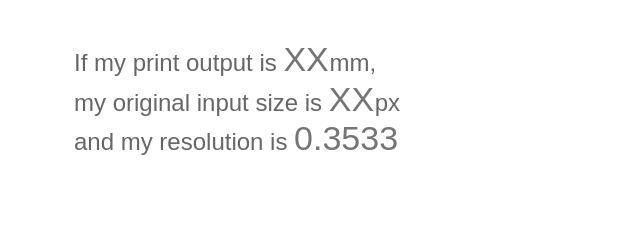
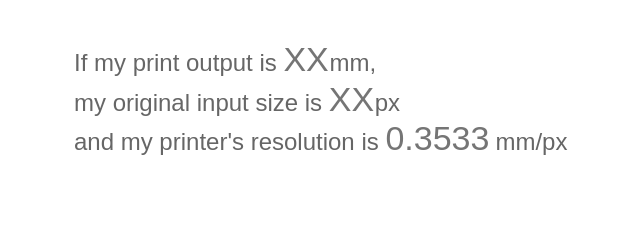
Before and after one commit to ForpeopleLTD/scale-factor, a plain HTML site: page index.html in a window 1280 px wide. Shown: the whole page, without its empty margins (166-806 px from the left). Drawn offline with nearby package versions, Linux system fonts and the light colour scheme.

Commit message:
added mm/px to the resolution line

```diff
--- a/index.html
+++ b/index.html
@@ -26,7 +26,7 @@
             <form id="calculator">
 
                     If my print output is <input type="text" required step="any" placeholder="XX" id="output">mm,<br /> my original input size is
-                    <input type="text" placeholder="XX" required step="any" id="input">px<br /> and my resolution is <input type="text" step="any" placeholder="0.3533" id="resolution"> <div class="results"> my scalling factor is <span id="result"></span></div>
+                    <input type="text" placeholder="XX" required step="any" id="input">px<br /> and my printer's resolution is <input type="text" step="any" placeholder="0.3533" id="resolution">mm/px <div class="results"> my scalling factor is <span id="result"></span></div>
 
 <!--                    , <button id="submit">What is my scalling factor?</button>-->
 
```
